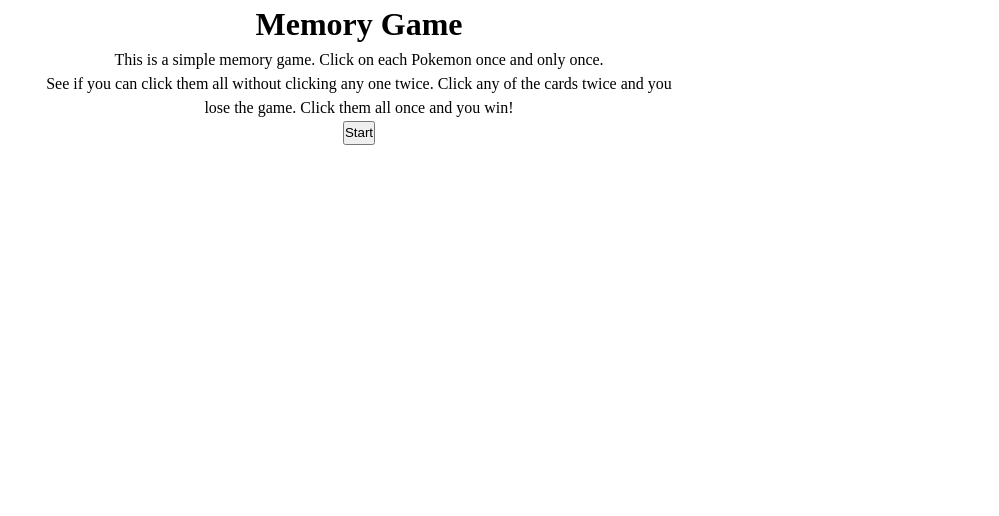
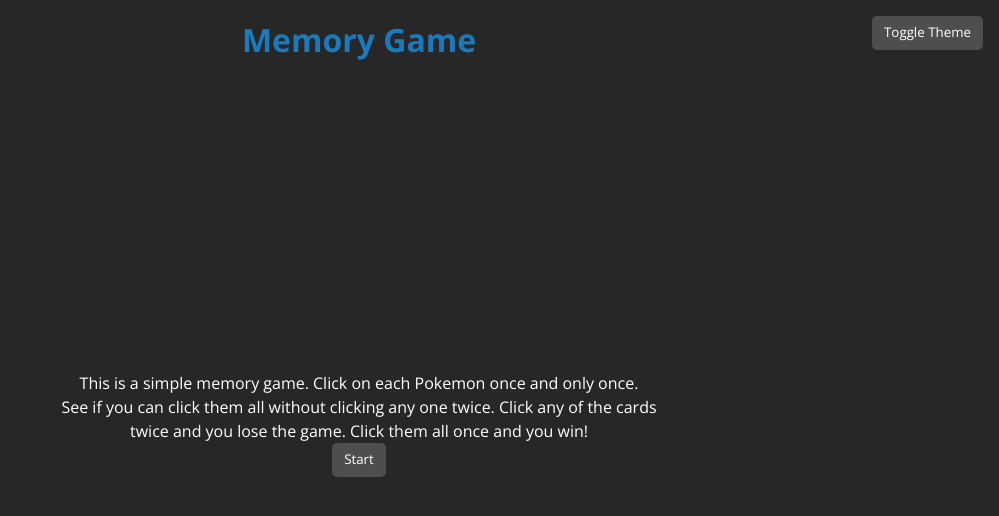
Before and after one commit to jamesspearsv/memory-game-top, a React (Vite) app: page / in a window 1280 px wide. Shown: the top 516 px of the page, without its empty margins (281-1280 px from the left). Built offline with nearby package versions, Linux system fonts and the light colour scheme.

Commit message:
Basic styling and theming

```diff
--- a/src/App.css
+++ b/src/App.css
@@ -1,11 +1,42 @@
+:root {
+  --color-primary: #197bbd;
+}
+
+[data-theme='dark'] {
+  --color-accent: #4f4e4e;
+  --color-background: #272727;
+  --color: #ffffff;
+}
+
+[data-theme='light'] {
+  --color: #000000;
+  --color-background: #ffffff;
+  --color-accent: #ebebed;
+}
+
 #app {
   display: flex;
   flex-direction: column;
+  background-color: var(--color-background);
+  color: var(--color);
+  height: 100dvh;
+  padding: 1rem;
+  transition: background-color 250ms ease-in-out;
+}
+
+#theme-button {
+  position: absolute;
+  top: 0;
+  right: 0;
+  margin: 1rem;
 }
 
 #app-header {
   text-align: center;
   font-weight: bold;
+  font-size: 2rem;
+  margin-left: auto;
+  color: var(--color-primary);
 }
 
 .game-screen {
@@ -15,3 +46,13 @@
   border-radius: 10px;
   text-align: center;
 }
+
+/* Class bases styles */
+.button {
+  cursor: pointer;
+  padding: 5px 10px;
+  border: var(--color-accent) 2px solid;
+  border-radius: 5px;
+  background-color: var(--color-accent);
+  color: var(--color);
+}
--- a/src/App.jsx
+++ b/src/App.jsx
@@ -20,15 +20,28 @@
     level: 0,
   });
 
+  const [isDarkTheme, setIsDarkTheme] = useState(true);
+
   return (
-    <div id='app'>
-      <h1 id='app-header'>Memory Game</h1>
+    <div id='app' data-theme={isDarkTheme ? 'dark' : 'light'}>
+      <div id='header-container'>
+        <div id='app-header'>Memory Game</div>
+        <button
+          className='button'
+          id='theme-button'
+          onClick={() => {
+            setIsDarkTheme((isDarkTheme) => !isDarkTheme);
+          }}
+        >
+          Toggle Theme
+        </button>
+      </div>
       {gameState.active === 'new-game' && (
         <NewGame gameState={gameState} setGameState={setGameState} />
       )}
       {gameState.active === 'game' && (
         <>
-          <Scoreboard score={score} />
+          <Scoreboard score={score} gameState={gameState} />
           <Gameboard
             score={score}
             setScore={setScore}
--- a/src/components/Card/Card.css
+++ b/src/components/Card/Card.css
@@ -1,9 +1,30 @@
 .card {
-  width: 30%;
+  background-color: var(--color-accent);
+  cursor: pointer;
+  width: 75%;
   aspect-ratio: 1/1;
-  background-color: antiquewhite;
   display: flex;
+  gap: 0.5rem;
   flex-direction: column;
   align-items: center;
   justify-content: end;
+  margin: 0.7rem;
+  padding: 1rem;
+  border: none;
+  border-radius: 5px;
 }
+
+.card-image {
+  width: 90%;
+  aspect-ratio: 1/1;
+  border: none;
+  border-radius: 10px;
+  display: flex;
+  justify-content: center;
+  align-items: center;
+}
+
+.card-image img {
+  width: 100%;
+  height: auto;
+}
--- a/src/components/Card/Card.jsx
+++ b/src/components/Card/Card.jsx
@@ -8,8 +8,10 @@
       data-name={pokemon.name}
       onClick={handleClick}
     >
-      <div className='image'>
+      <div className='card-image'>
         <img src={pokemon.sprite} alt='' />
+      </div>
+      <div className='card-name'>
         <p>{pokemon.name}</p>
       </div>
     </div>
--- a/src/components/GameOver/GameOver.jsx
+++ b/src/components/GameOver/GameOver.jsx
@@ -34,7 +34,7 @@
   return (
     <div id='game-over-screen' className='game-screen'>
       {message}
-      <button onClick={resetGame}>
+      <button className='button' onClick={resetGame}>
         {gameState.win ? 'Play Again' : 'Try Again'}
       </button>
     </div>
--- a/src/components/Gameboard/Gameboard.css
+++ b/src/components/Gameboard/Gameboard.css
@@ -1,17 +1,8 @@
-#gameboard-container {
-  flex-grow: 1;
-  background-color: antiquewhite;
-}
-
 #gameboard {
   padding: 1rem;
-  width: 50%;
-  aspect-ratio: 1/1;
+  width: 85%;
   margin: auto;
-  overflow: scroll;
-  background-color: aquamarine;
-  display: flex;
-  flex-wrap: wrap;
-  gap: 5%;
-  justify-content: center;
+  display: grid;
+  grid-template-columns: repeat(6, 1fr);
+  place-items: center;
 }
--- a/src/components/Gameboard/Gameboard.jsx
+++ b/src/components/Gameboard/Gameboard.jsx
@@ -19,15 +19,6 @@
   }
 
   function handleClick({ currentTarget }) {
-    // Psuedo Code:
-    // If (card's id is not in previous cards)
-    //     Add card's id to previous cards
-    //     incement score
-    //     shuffle cards
-    // Else
-    //     check/set high score
-    //     end game
-
     const id = currentTarget.dataset.name;
     if (!prevCards.includes(id)) {
       // add pokemon to previous cards
@@ -104,15 +95,6 @@
 
   return (
     <div id='gameboard-container'>
-      <div>Level {gameState.level}</div>
-      <div
-        style={{ display: 'flex', gap: '10px', height: '1rem', margin: '1rem' }}
-      >
-        <p>Previous Cards:</p>
-        {prevCards.map((card, index) => (
-          <p key={index}>{card}</p>
-        ))}
-      </div>
       <div id='gameboard'>
         {pokemon.map((p) => (
           <Card
--- a/src/components/NewGame/NewGame.jsx
+++ b/src/components/NewGame/NewGame.jsx
@@ -12,6 +12,7 @@
         win!
       </p>
       <button
+        className='button'
         onClick={() => {
           setGameState({
             ...gameState,
--- a/src/components/Scoreboard/Scoreboard.css
+++ b/src/components/Scoreboard/Scoreboard.css
@@ -1,3 +1,38 @@
-#scoreboard div > span {
-  margin-left: 5px;
+#scoreboard-container {
+  display: flex;
+  flex-direction: column;
+  margin: 1rem auto;
+  align-items: center;
+  font-size: 1.2rem;
+  width: fit-content;
 }
+
+#level {
+}
+
+#scoreboard {
+  display: flex;
+  justify-content: center;
+  align-items: center;
+  gap: 1rem;
+  margin: 1rem auto;
+  background-color: var(--color-primary);
+  border-radius: 10px;
+  padding: 1rem;
+  color: #ffffff;
+}
+
+.score {
+  gap: 0.5rem;
+  display: flex;
+  align-items: center;
+  justify-content: center;
+}
+
+.score-count {
+  border: none;
+  border-radius: 5px;
+  width: 30px;
+  aspect-ratio: 1/1;
+  text-align: center;
+}
--- a/src/components/Scoreboard/Scoreboard.jsx
+++ b/src/components/Scoreboard/Scoreboard.jsx
@@ -1,13 +1,18 @@
 import './Scoreboard.css';
 
-export function Scoreboard({ score }) {
+export function Scoreboard({ score, gameState }) {
   return (
-    <div id='scoreboard'>
-      <div>
-        Score<span>{score.score}</span>
-      </div>
-      <div>
-        High Score <span>{score.highScore}</span>
+    <div id='scoreboard-container'>
+      <div id='level'>Level {gameState.level + 1}</div>
+      <div id='scoreboard'>
+        <div className='score'>
+          <div>Score</div>
+          <div className='score-count'>{score.score}</div>
+        </div>
+        <div className='score'>
+          <div>High Score</div>
+          <div className='score-count'>{score.highScore}</div>
+        </div>
       </div>
     </div>
   );
--- a/src/index.css
+++ b/src/index.css
@@ -1,6 +1,9 @@
+@import url('https://fonts.googleapis.com/css2?family=Open+Sans:ital,wght@0,300..800;1,300..800&display=swap');
+
 * {
   margin: 0;
   padding: 0;
   box-sizing: border-box;
   line-height: 1.5;
+  font-family: 'Open Sans', sans-serif;
 }
```
